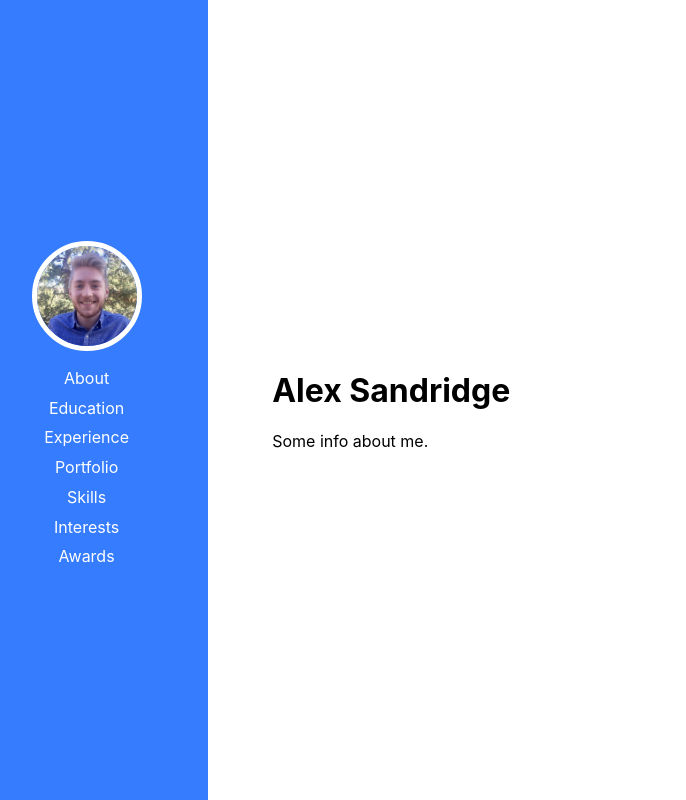
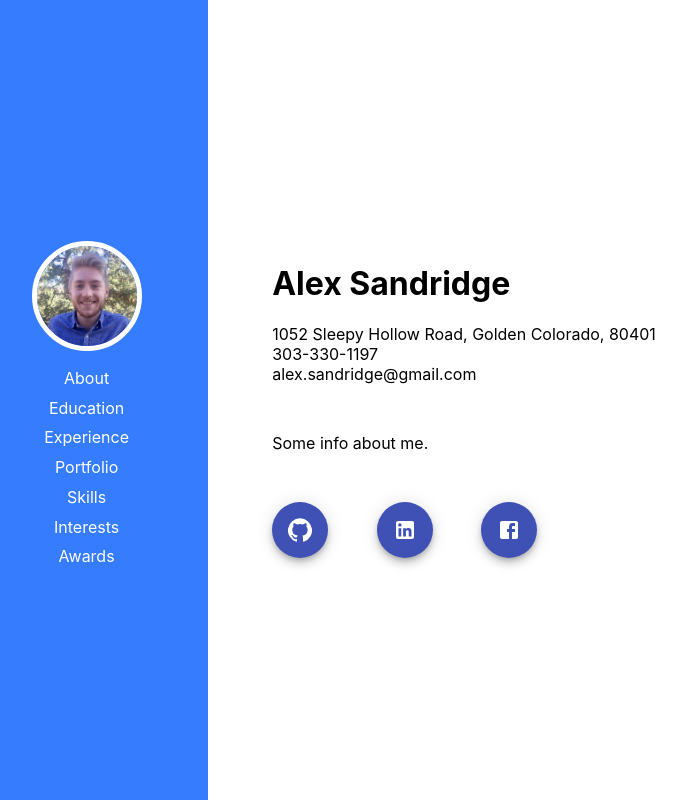
Before and after one commit to asandridge/professional-showcase, a React (Create React App) app: page / in a window 1280 px wide. Shown: the whole page, without its empty margins (35-721 px from the left). Built offline with nearby package versions, Linux system fonts and the light colour scheme.

Commit message:
Add info to the about page

```diff
--- a/package.json
+++ b/package.json
@@ -3,6 +3,8 @@
   "version": "0.1.0",
   "private": true,
   "dependencies": {
+    "@material-ui/core": "^4.11.2",
+    "@material-ui/icons": "^4.11.2",
     "@testing-library/jest-dom": "^5.11.4",
     "@testing-library/react": "^11.1.0",
     "@testing-library/user-event": "^12.1.10",
--- a/src/components/About/About.js
+++ b/src/components/About/About.js
@@ -1,10 +1,25 @@
 import appStyles from "../../App.module.css";
+import { Fab } from "@material-ui/core";
+import GitHubIcon from '@material-ui/icons/GitHub';
+import LinkedInIcon from '@material-ui/icons/LinkedIn';
+import FacebookIcon from '@material-ui/icons/Facebook';
 
 const About = () => {
     return (
         <div className={appStyles.contentBlock}>
+
             <h1>Alex Sandridge</h1>
-            Some info about me.
+            <div>1052 Sleepy Hollow Road, Golden Colorado, 80401</div>
+            <div>303-330-1197</div>
+            <div>alex.sandridge@gmail.com</div>
+
+            <div style={{marginTop: '5%'}}>Some info about me.</div>
+
+            <div style={{display: 'flex', width: '100%', marginTop: '5%'}}>
+                <Fab color="primary" href="https://github.com/asandridge" style={{marginRight: '5%'}}><GitHubIcon /></Fab>
+                <Fab color="primary" href="https://www.linkedin.com/in/alexander-sandridge-7117a9175/" style={{marginRight: '5%'}}><LinkedInIcon /></Fab>
+                <Fab color="primary" href="https://www.facebook.com/alex.sandridge/" style={{marginRight: '5%'}}><FacebookIcon /></Fab>
+            </div>
         </div>
     )
 }
```
Also changed, not shown: 1 other file (tests, documents, lock files or other folders).
